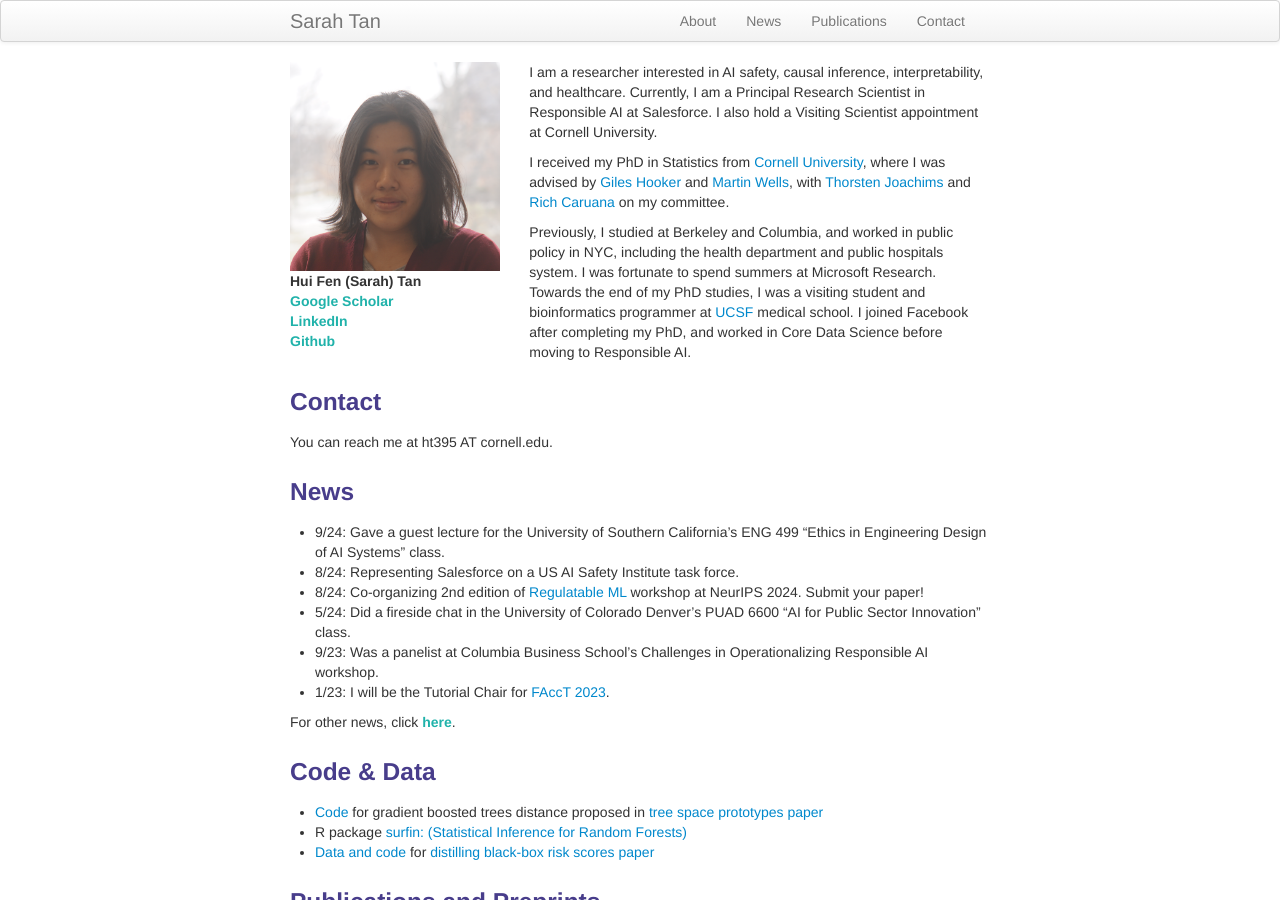
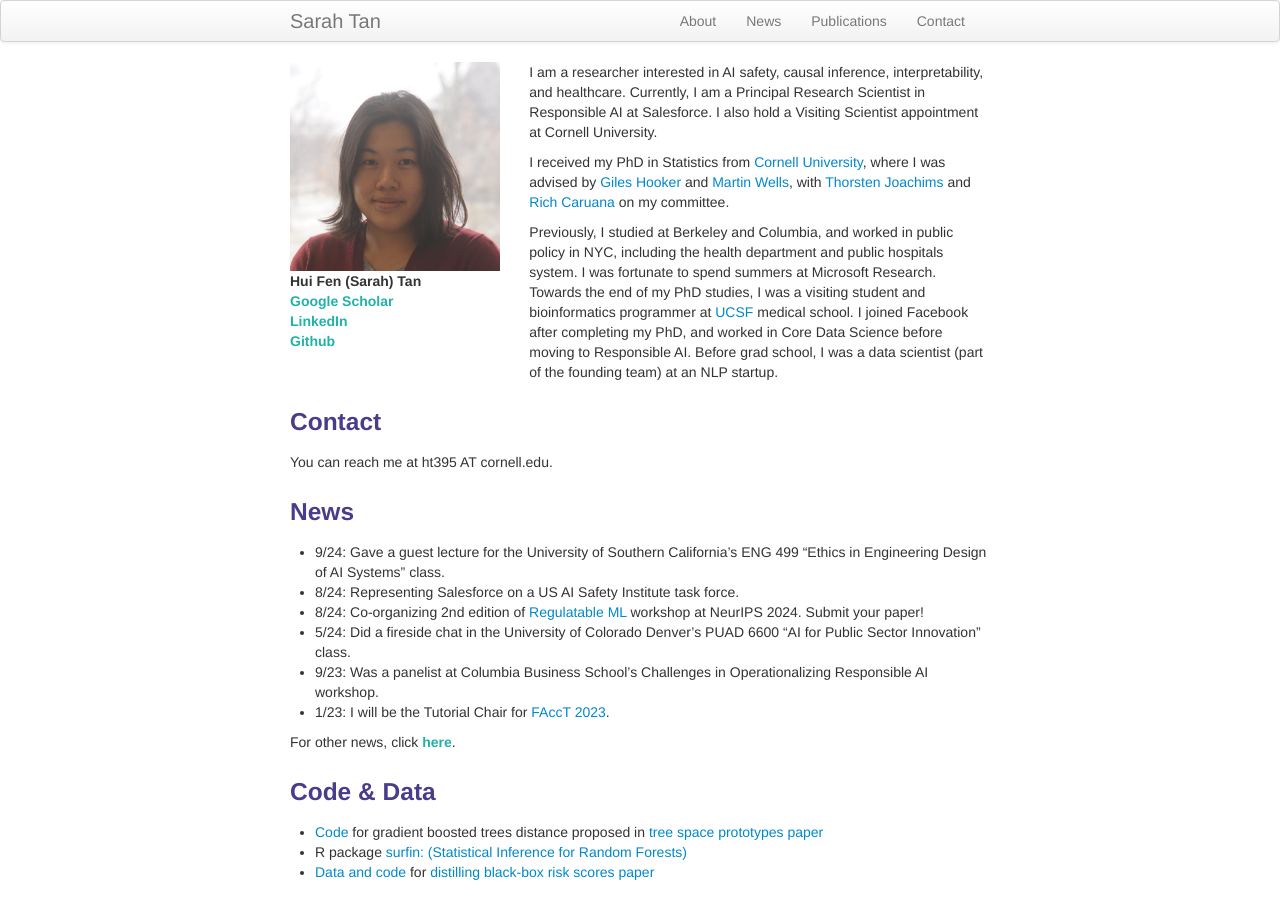
Before and after one commit to shftan/shftan.github.io, a Jekyll site: the page built from index.md, in a window 1280 px wide and 900 px high. Built offline with Jekyll 4.4.1, drawn with Linux system fonts in a browser that asks for light colours.

Commit message:
Update index.md

```diff
--- a/index.md
+++ b/index.md
@@ -22,7 +22,7 @@ keywords: Sarah Tan, machine learning, artificial intelligence, statistics
 
                   <p>I received my PhD in Statistics from <a href="https://stat.cornell.edu/">Cornell University</a>, where I was advised by <a href="http://faculty.bscb.cornell.edu/~hooker/">Giles Hooker</a> and <a href="https://courses.cit.cornell.edu/mtw1/">Martin Wells</a>, with <a href="https://www.cs.cornell.edu/people/tj/">Thorsten Joachims</a> and <a href="https://www.microsoft.com/en-us/research/people/rcaruana/">Rich Caruana</a> on my committee.</p>
 
-<p>Previously, I studied at Berkeley and Columbia, and worked in public policy in NYC, including the health department and public hospitals system. I was fortunate to spend summers at Microsoft Research. Towards the end of my PhD studies, I was a visiting student and bioinformatics programmer at <a href="https://epibiostat.ucsf.edu/">UCSF</a> medical school. I joined Facebook after completing my PhD, and worked in Core Data Science before moving to Responsible AI.</p>
+<p>Previously, I studied at Berkeley and Columbia, and worked in public policy in NYC, including the health department and public hospitals system. I was fortunate to spend summers at Microsoft Research. Towards the end of my PhD studies, I was a visiting student and bioinformatics programmer at <a href="https://epibiostat.ucsf.edu/">UCSF</a> medical school. I joined Facebook after completing my PhD, and worked in Core Data Science before moving to Responsible AI. Before grad school, I was a data scientist (part of the founding team) at an NLP startup.</p>
 
 </div>
 </div>
```
